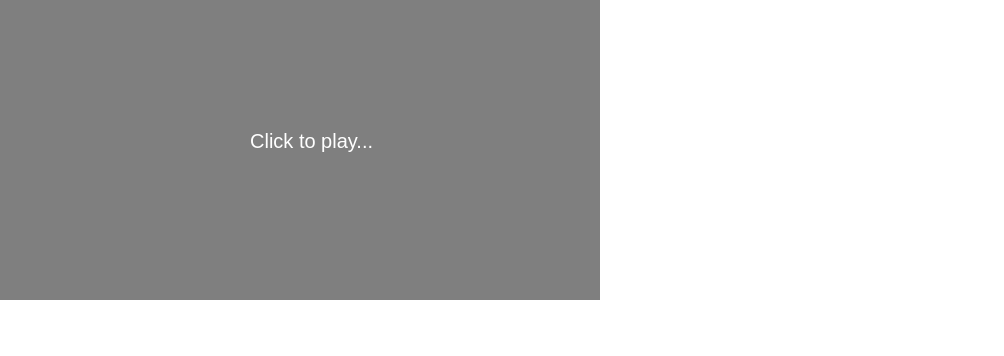
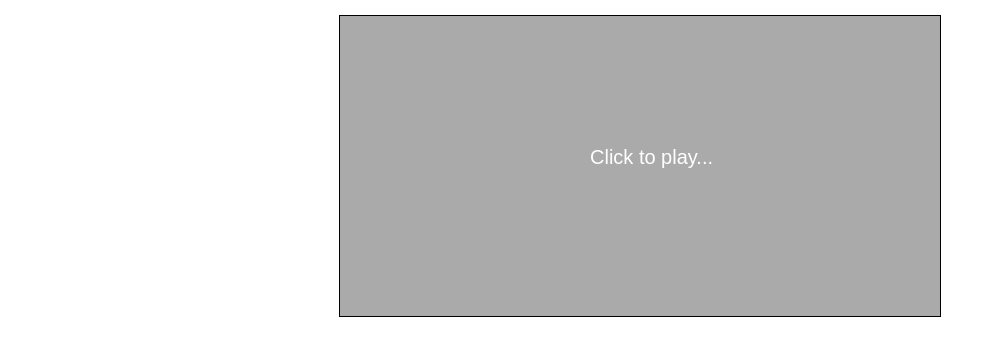
Before and after one commit to 6/learn-to-game, a plain HTML site: page crafty/index.html in a window 1280 px wide. Shown: the whole page, without its empty margins (0-1004 px from the left). Drawn offline with Linux system fonts and the light colour scheme.

Commit message:
use lesscss

```diff
--- a/crafty/index.html
+++ b/crafty/index.html
@@ -2,10 +2,8 @@
 <script type="text/javascript" src="../shared/jquery.js"></script>
 <script type="text/javascript" src="crafty.js"></script>
 <script type="text/javascript" src="pong.js"></script>
-<style>
-body, html { margin:0; padding: 0; overflow:hidden; font-family:Arial; font-size:20px }
-#cr-stage { color:white }
-</style>
+<link rel="stylesheet/less" type="text/css" href="styles.less">
+<script type="text/javascript" src="../shared/less.js"></script>
 <script>
 $(function() {
   Pong.go();
--- a/crafty/pong.js
+++ b/crafty/pong.js
@@ -1,7 +1,6 @@
 Pong = {};
 Pong.go = function() {
   Crafty.init(600, 300);
-  Crafty.background('rgb(127,127,127)');
 
   Crafty.scene("game", function() {
   	//Paddles
--- /dev/null
+++ b/crafty/styles.less
@@ -0,0 +1,12 @@
+body, html {
+  margin:0;
+  padding: 0;
+  font-family:Arial;
+  font-size:20px;
+}
+#cr-stage {
+  margin: 15px auto;
+  border: 1px solid black;
+  color:white;
+  background: #aaa;
+}
```
